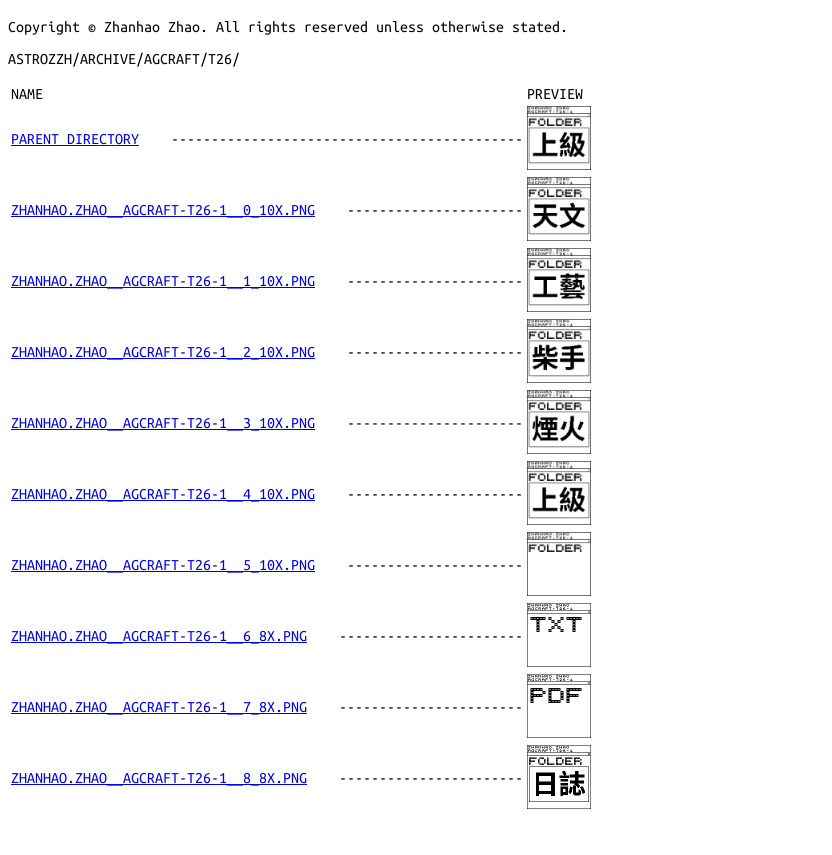
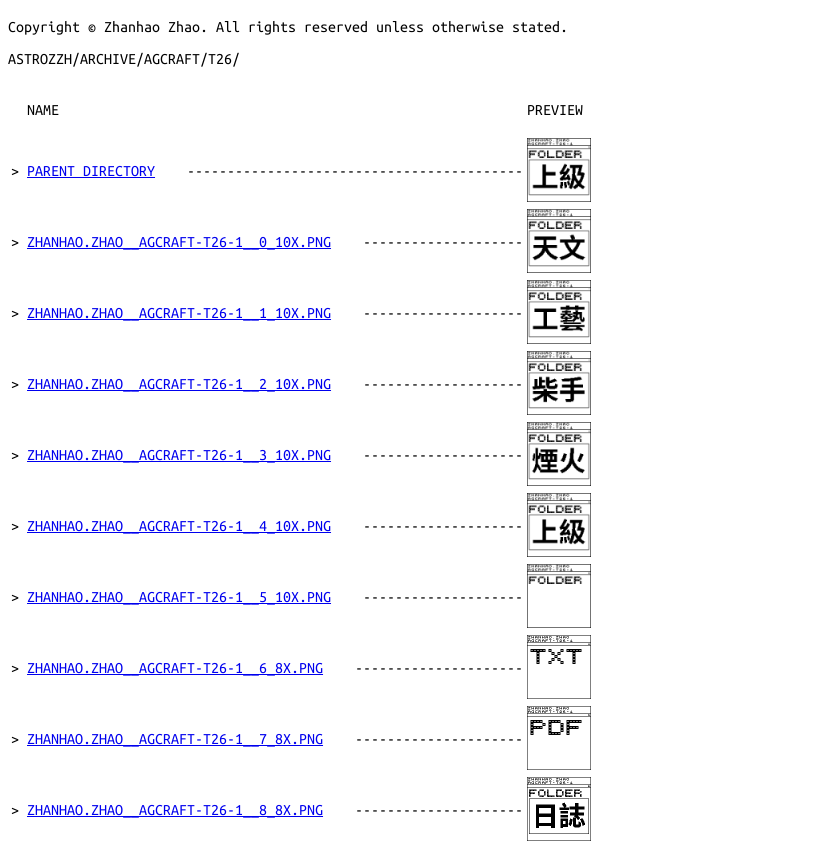
Before and after one commit to ASTROZZH/ARCHIVE, a plain HTML site: page AGCRAFT/T26/INDEX.HTML in a window 1280 px wide. Shown: the part 56-911 px from the top of the page, without its empty margins (0-832 px from the left). Before the commit the page ends 879 px from the top, so only its background shows below. Drawn offline with Linux system fonts and the light colour scheme.

Commit message:
Update INDEX.HTML

```diff
--- a/AGCRAFT/T26/INDEX.HTML
+++ b/AGCRAFT/T26/INDEX.HTML
@@ -38,75 +38,75 @@ ASTROZZH/ARCHIVE/AGCRAFT/T26/
 
 <table>
 <tr>
-    <td>NAME</td>
-    <td>PREVIEW</td>
+    <td><pre>  NAME</pre></td>
+    <td><pre>PREVIEW</pre></td>
 </tr>
 
 <tr>
-    <td><pre><a href="../INDEX.HTML">PARENT DIRECTORY</a>    --------------------------------------------</pre></td>
+    <td><pre>> <a href="../INDEX.HTML">PARENT DIRECTORY</a>    ------------------------------------------</pre></td>
     <td>
         <img src="ZHANHAO.ZHAO__AGCRAFT-T26-1__4_10X.PNG" width="64">
     </td>
 </tr>
 
 <tr>
-    <td><pre><a href="ZHANHAO.ZHAO__AGCRAFT-T26-1__0_10X.PNG" target="_blank">ZHANHAO.ZHAO__AGCRAFT-T26-1__0_10X.PNG</a>    ----------------------</pre></td>
+    <td><pre>> <a href="ZHANHAO.ZHAO__AGCRAFT-T26-1__0_10X.PNG" target="_blank">ZHANHAO.ZHAO__AGCRAFT-T26-1__0_10X.PNG</a>    --------------------</pre></td>
     <td>
         <img src=ZHANHAO.ZHAO__AGCRAFT-T26-1__0_10X.PNG width="64">
     </td>
 </tr>
 
 <tr>
-    <td><pre><a href="ZHANHAO.ZHAO__AGCRAFT-T26-1__1_10X.PNG" target="_blank">ZHANHAO.ZHAO__AGCRAFT-T26-1__1_10X.PNG</a>    ----------------------</pre></td>
+    <td><pre>> <a href="ZHANHAO.ZHAO__AGCRAFT-T26-1__1_10X.PNG" target="_blank">ZHANHAO.ZHAO__AGCRAFT-T26-1__1_10X.PNG</a>    --------------------</pre></td>
     <td>
         <img src=ZHANHAO.ZHAO__AGCRAFT-T26-1__1_10X.PNG width="64">
     </td>
 </tr>
 
 <tr>
-    <td><pre><a href="ZHANHAO.ZHAO__AGCRAFT-T26-1__2_10X.PNG" target="_blank">ZHANHAO.ZHAO__AGCRAFT-T26-1__2_10X.PNG</a>    ----------------------</pre></td>
+    <td><pre>> <a href="ZHANHAO.ZHAO__AGCRAFT-T26-1__2_10X.PNG" target="_blank">ZHANHAO.ZHAO__AGCRAFT-T26-1__2_10X.PNG</a>    --------------------</pre></td>
     <td>
         <img src=ZHANHAO.ZHAO__AGCRAFT-T26-1__2_10X.PNG width="64">
     </td>
 </tr>
 
 <tr>
-    <td><pre><a href="ZHANHAO.ZHAO__AGCRAFT-T26-1__3_10X.PNG" target="_blank">ZHANHAO.ZHAO__AGCRAFT-T26-1__3_10X.PNG</a>    ----------------------</pre></td>
+    <td><pre>> <a href="ZHANHAO.ZHAO__AGCRAFT-T26-1__3_10X.PNG" target="_blank">ZHANHAO.ZHAO__AGCRAFT-T26-1__3_10X.PNG</a>    --------------------</pre></td>
     <td>
         <img src=ZHANHAO.ZHAO__AGCRAFT-T26-1__3_10X.PNG width="64">
     </td>
 </tr>
 
 <tr>
-    <td><pre><a href="ZHANHAO.ZHAO__AGCRAFT-T26-1__4_10X.PNG" target="_blank">ZHANHAO.ZHAO__AGCRAFT-T26-1__4_10X.PNG</a>    ----------------------</pre></td>
+    <td><pre>> <a href="ZHANHAO.ZHAO__AGCRAFT-T26-1__4_10X.PNG" target="_blank">ZHANHAO.ZHAO__AGCRAFT-T26-1__4_10X.PNG</a>    --------------------</pre></td>
     <td>
         <img src=ZHANHAO.ZHAO__AGCRAFT-T26-1__4_10X.PNG width="64">
     </td>
 </tr>
 
 <tr>
-    <td><pre><a href="ZHANHAO.ZHAO__AGCRAFT-T26-1__5_10X.PNG" target="_blank">ZHANHAO.ZHAO__AGCRAFT-T26-1__5_10X.PNG</a>    ----------------------</pre></td>
+    <td><pre>> <a href="ZHANHAO.ZHAO__AGCRAFT-T26-1__5_10X.PNG" target="_blank">ZHANHAO.ZHAO__AGCRAFT-T26-1__5_10X.PNG</a>    --------------------</pre></td>
     <td>
         <img src=ZHANHAO.ZHAO__AGCRAFT-T26-1__5_10X.PNG width="64">
     </td>
 </tr>
 
 <tr>
-    <td><pre><a href="ZHANHAO.ZHAO__AGCRAFT-T26-1__6_8X.PNG" target="_blank">ZHANHAO.ZHAO__AGCRAFT-T26-1__6_8X.PNG</a>    -----------------------</pre></td>
+    <td><pre>> <a href="ZHANHAO.ZHAO__AGCRAFT-T26-1__6_8X.PNG" target="_blank">ZHANHAO.ZHAO__AGCRAFT-T26-1__6_8X.PNG</a>    ---------------------</pre></td>
     <td>
         <img src=ZHANHAO.ZHAO__AGCRAFT-T26-1__6_8X.PNG width="64">
     </td>
 </tr>
 
 <tr>
-    <td><pre><a href="ZHANHAO.ZHAO__AGCRAFT-T26-1__7_8X.PNG" target="_blank">ZHANHAO.ZHAO__AGCRAFT-T26-1__7_8X.PNG</a>    -----------------------</pre></td>
+    <td><pre>> <a href="ZHANHAO.ZHAO__AGCRAFT-T26-1__7_8X.PNG" target="_blank">ZHANHAO.ZHAO__AGCRAFT-T26-1__7_8X.PNG</a>    ---------------------</pre></td>
     <td>
         <img src=ZHANHAO.ZHAO__AGCRAFT-T26-1__7_8X.PNG width="64">
     </td>
 </tr>
 
 <tr>
-    <td><pre><a href="ZHANHAO.ZHAO__AGCRAFT-T26-1__8_8X.PNG" target="_blank">ZHANHAO.ZHAO__AGCRAFT-T26-1__8_8X.PNG</a>    -----------------------</pre></td>
+    <td><pre>> <a href="ZHANHAO.ZHAO__AGCRAFT-T26-1__8_8X.PNG" target="_blank">ZHANHAO.ZHAO__AGCRAFT-T26-1__8_8X.PNG</a>    ---------------------</pre></td>
     <td>
         <img src=ZHANHAO.ZHAO__AGCRAFT-T26-1__8_8X.PNG width="64">
     </td>
```
